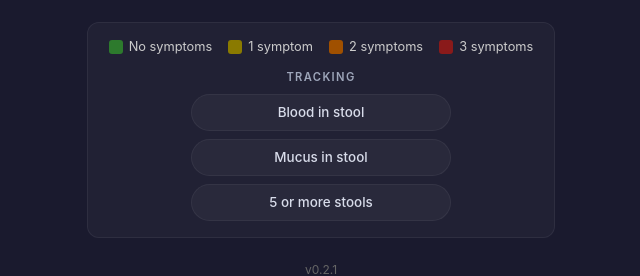
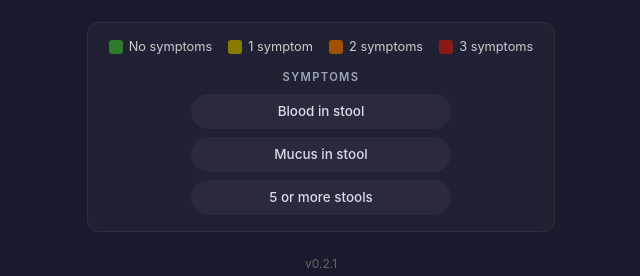
Before and after one commit to cotterjd/ibd_symptom_tracker, a Vue app: page / in a window 1280 px wide. Shown: the part 471-747 px from the top of the page, without its empty margins (319-959 px from the left). Built offline with nearby package versions, Linux system fonts and the light colour scheme.

Commit message:
UI: rename 'Tracking' to 'Symptoms' and remove symptom item borders
Agent-Logs-Url: https://github.com/cotterjd/ibd_symptom_tracker/sessions/75b17b9b-b2c0-4be3-89b6-664e17a6ddaf

Co-authored-by: cotterjd <2576700+cotterjd@users.noreply.github.com>

```diff
--- a/src/App.vue
+++ b/src/App.vue
@@ -47,7 +47,7 @@
         <div class="legend-item"><span class="swatch red"></span> 3 symptoms</div>
       </div>
 
-      <p class="symptoms-list-eyebrow">Tracking</p>
+      <p class="symptoms-list-eyebrow">Symptoms</p>
       <ul class="symptoms-items">
         <li class="symptom-item">Blood in stool</li>
         <li class="symptom-item">Mucus in stool</li>
@@ -411,7 +411,7 @@ export default {
   padding: 8px 14px;
   border-radius: 999px;
   background: rgba(255, 255, 255, 0.04);
-  border: 1px solid rgba(255, 255, 255, 0.05);
+  border: none;
   color: #d8dcea;
   font-size: 0.84rem;
   font-weight: 500;
```
